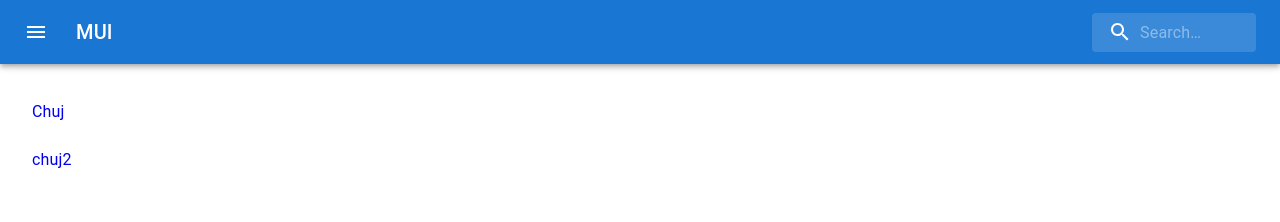
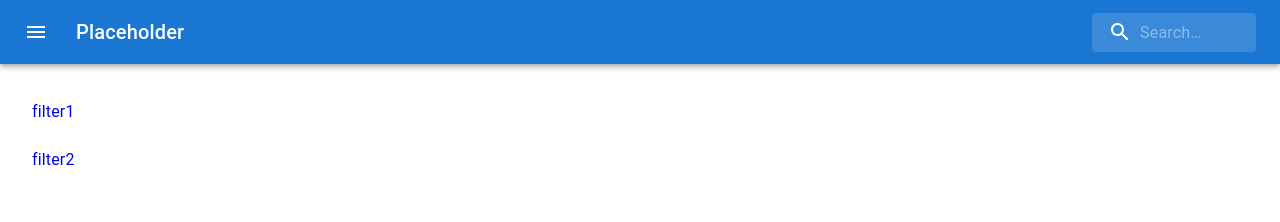
Before and after one commit to Muffinaa/konkurs, a React (Create React App) app: page / in a window 1280 px wide. Shown: the top 222 px of the page. Built offline with nearby package versions, Linux system fonts and the light colour scheme; the HTML template or start-up script is replaced by a standard one.

Commit message:
dobra finito v2

```diff
--- a/src/components/Navbar.jsx
+++ b/src/components/Navbar.jsx
@@ -69,7 +69,7 @@ const Navbar = () => {
             noWrap
             component="div"
             sx={{ flexGrow: 1, display: { xs: "none", sm: "block" } }}>
-            MUI
+            Placeholder
           </Typography>
           <Search>
             <SearchIconWrapper>
--- a/src/components/Sidebar.jsx
+++ b/src/components/Sidebar.jsx
@@ -3,8 +3,8 @@ import { Box, List, ListItem, ListItemText } from "@mui/material";
 
 const Sidebar = () => {
   const filters = [
-    'Chuj',
-    'chuj2'
+    'filter1',
+    'filter2'
   ];
 
   return (
```
